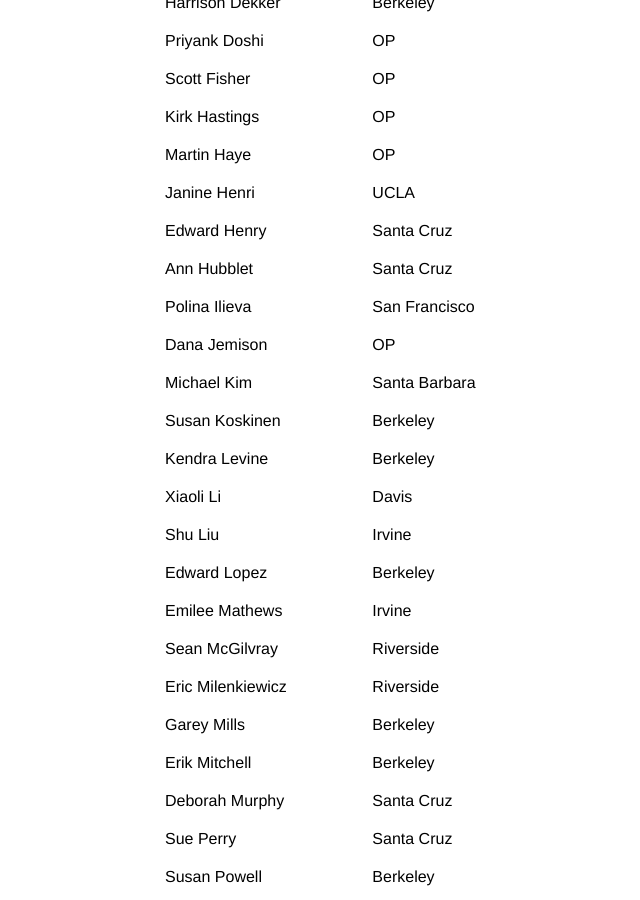
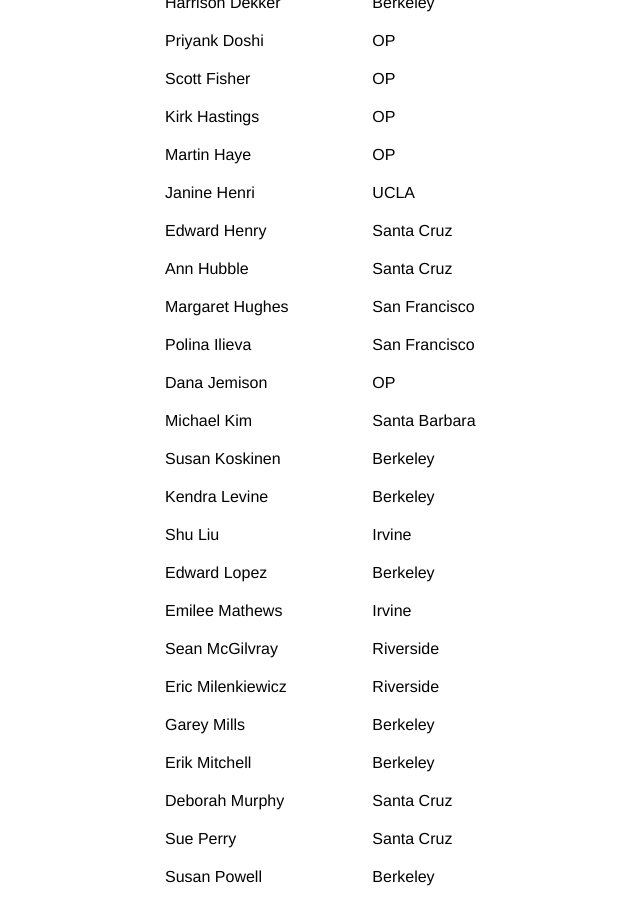
Before and after one commit to CDLUC3/UC-code-camp, a Jekyll site: the page built from attendees.md, in a window 1280 px wide and 900 px high, scrolled down 533 px. Shown: the whole window, without its empty margins (89-729 px from the left). Built offline with Jekyll 4.4.1, drawn with Linux system fonts in a browser that asks for light colours; Markdown is read by kramdown in place of the engine named in the settings.

Commit message:
update people

```diff
--- a/attendees.md
+++ b/attendees.md
@@ -22,13 +22,13 @@ permalink: /attendees/
 <tr>	<td>	Martin Haye	</td>	<td>	</td>	<td>	OP	</td>	</tr>
 <tr>	<td>	Janine Henri	</td>	<td>	</td>	<td>	UCLA	</td>	</tr>
 <tr>	<td>	Edward Henry	</td>	<td>	</td>	<td>	Santa Cruz	</td>	</tr>
-<tr>	<td>	Ann Hubblet	</td>	<td>	</td>	<td>	Santa Cruz	</td>	</tr>
+<tr>	<td>	Ann Hubble	</td>	<td>	</td>	<td>	Santa Cruz	</td>	</tr>
+<tr>	<td>	Margaret Hughes </td>	<td>	</td>	<td>	San Francisco	</td>	</tr>
 <tr>	<td>	Polina Ilieva	</td>	<td>	</td>	<td>	San Francisco	</td>	</tr>
 <tr>	<td>	Dana Jemison	</td>	<td>	</td>	<td>	OP	</td>	</tr>
 <tr>	<td>	Michael Kim	</td>	<td>	</td>	<td>	Santa Barbara	</td>	</tr>
 <tr>	<td>	Susan Koskinen	</td>	<td>	</td>	<td>	Berkeley	</td>	</tr>
 <tr>	<td>	Kendra Levine	</td>	<td>	</td>	<td>	Berkeley	</td>	</tr>
-<tr>	<td>	Xiaoli Li	</td>	<td>	</td>	<td>	Davis	</td>	</tr>
 <tr>	<td>	Shu Liu	</td>	<td>	</td>	<td>	Irvine	</td>	</tr>
 <tr>	<td>	Edward Lopez	</td>	<td>	</td>	<td>	Berkeley	</td>	</tr>
 <tr>	<td>	Emilee Mathews	</td>	<td>	</td>	<td>	Irvine	</td>	</tr>
```
